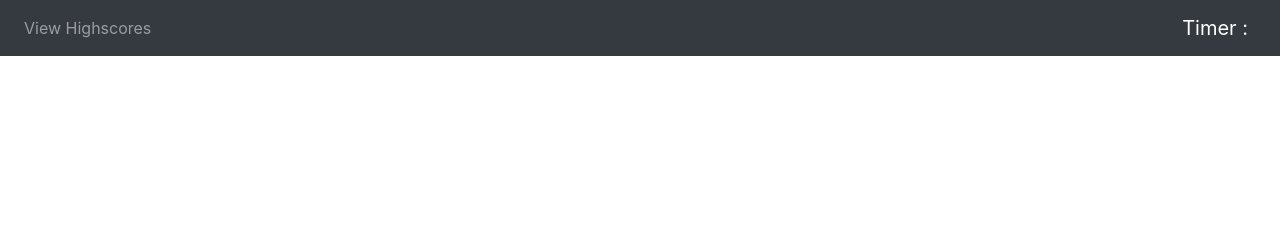
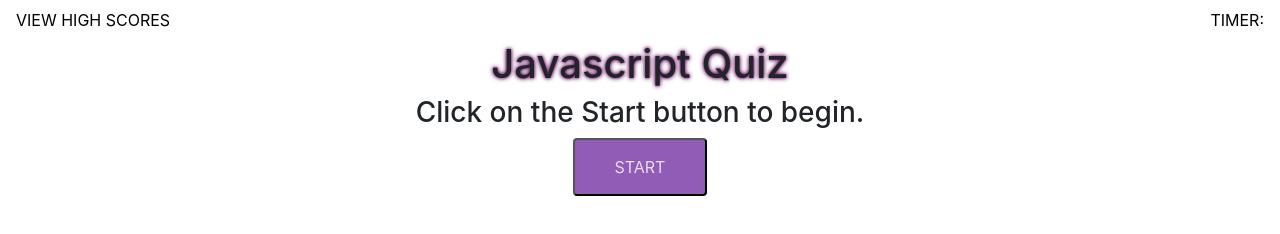
Before and after one commit to RimaOdolski/CodeQuiz, a plain HTML site: page index.html in a window 1280 px wide. Drawn offline with nearby package versions, Linux system fonts and the light colour scheme.

Commit message:
add styling to quiz

```diff
--- a/index.html
+++ b/index.html
@@ -4,27 +4,48 @@
     <meta charset="UTF-8">
     <meta name="viewport" content="width=device-width, initial-scale=1.0">
     <meta http-equiv="X-UA-Compatible" content="ie=edge">
+    <link rel="stylesheet" href="./style.css" />
     <link rel="stylesheet" href="https://stackpath.bootstrapcdn.com/bootstrap/4.1.3/css/bootstrap.min.css" integrity="sha384-MCw98/SFnGE8fJT3GXwEOngsV7Zt27NXFoaoApmYm81iuXoPkFOJwJ8ERdknLPMO" crossorigin="anonymous">
     <link rel="stylesheet" href="./style.css" />
     <title> Coding Quiz </title>
+    <style>
+        .hide {
+            display: none;
+        }
+        ul {
+            list-style: none;
+        }
+    </style>
 </head>
 <body>
-    <nav class="navbar navbar-expand-sm bg-dark navbar-dark">
-          <!-- Link to View highscores-->
+
+    <nav class="navbar navbar-expand-sm">
+        <!-- Link to view high scores. -->
         <ul class="navbar-nav mr-auto">
-            <li class="nav-item">
-                <a class="nav-link" href="#"> View Highscores</a>
+            <li>
+                <a id="score" href="#" style= "color:black"> VIEW HIGH SCORES</a>
             </li>
         </ul>
-                      <!-- Timer -->
+        <!-- Timer placement. -->
         <div class="navbar-nav ml-auto">
-            <a class="navbar-brand" href="#">Timer : </a>
+            <a id="timer" href="#" style= color:black>TIMER: </a>
         </div>
     </nav>
 
-    <!-- Main card where the questions will be loaded-->
-    <div class="container">
-        <div class="card-body"> </div>
+    <!-- Main body for the quizzes to appear. -->
+    <div class="intro">
+        <h1>Javascript Quiz</h1>
     </div>
+    <div id="quizSection">
+        <div id="quizMain">
+            <h3>Click on the Start button to begin.</h3>
+            <button type="button" id="startQuiz" onclick="nextQuestion(); startTimer();">Start</button>
+            <p></p>
+        </div>
+    </div>
+    <div id="status"> </div>
+
 </body>
+<script src="questions.js"></script>
+<script src="script.js"></script>
 </html>
--- a/questions.js
+++ b/questions.js
@@ -11,8 +11,8 @@ var questions = [
     },
     {
         title:"Inside which HTML element do we put the JavaScript?",
-        choices: ["<script>", "<javascript>", "<js>", "<element>" ],
-        answer: "<script>"
+        choices: ["script", "javascript", "js", "element" ],
+        answer: "script"
     },
     {
         title:"How do you write \"Hello World\" in an alert box?",
@@ -23,4 +23,5 @@ var questions = [
         title:"Where is Waldo?",
         choices: ["Antartica", "studying to be a web developer", "minding his own business"],
         answer: "studying to be a web developer"
-    };
+    },
+];
--- a/script.js
+++ b/script.js
@@ -0,0 +1,100 @@
+var timeLeft = 50;
+var currentQuestion = 0;
+var audio = new Audio(
+  "http://soundbible.com/mp3/Audience_Applause-Matthiew11-1206899159.mp3"
+);
+var score = 0;
+
+function nextQuestion() {
+  // This wipes away the quizMain section when the quiz starts.
+  quizMain.innerHTML = "";
+
+  questions.forEach(function(questionsList, index) {
+    var quizBlock = document.createElement("quizBlock");
+
+    if (currentQuestion != index) {
+      quizBlock.setAttribute("class", "hide");
+    }
+
+    // We're creating a questions field in h1.
+    var questionField = document.createElement("h1");
+    questionField.textContent = questionsList.title;
+
+    // We're creating a choices field in ul.
+    var ul = document.createElement("ul");
+
+    // For each choice, create a new line and button that will later be inserted into ul.
+    questionsList.choices.forEach(function(choiceList) {
+      var li = document.createElement("li");
+      var btn = document.createElement("button");
+      btn.textContent = choiceList;
+      btn.addEventListener("click", submitAnswer);
+
+      // We're assigning the choice list to the button and then to the line and then to the ul section.
+      li.append(btn);
+      ul.append(li);
+    });
+
+    // Append questionsField and ul to quizMain.
+    quizBlock.append(questionField);
+    quizBlock.append(ul);
+    quizMain.append(quizBlock);
+
+    // Allow users to select one of the choices.
+    function submitAnswer() {
+      var choicesList = document.getElementsByTagName("button");
+
+      for (var i = 0; i < choicesList.length; i++) {
+        choicesList[i].onclick = function() {
+          var selectedAnswer = this.innerHTML;
+          var questionsLength = questions.length - 1;
+          console.log("index:" + index);
+          console.log("array length:" + questionsLength);
+
+           if (index == questionsLength) {
+              document.getElementById("quizMain").innerHTML = "";
+              document.getElementById("score").innerHTML = "High Score: " + score;
+              timeLeft = 0;
+           }
+           else {
+              var correctAnswer = questionsList.answer;
+              if (correctAnswer === selectedAnswer) {
+                score += 10;
+                document.getElementById("score").innerHTML =
+                "High Score: " + score;
+                document.getElementById("status").innerHTML =
+                  "Correct Answer";
+                audio.play();
+                currentQuestion++;
+                nextQuestion();
+              } else {
+                document.getElementById("status").innerHTML = "Wrong Answer!";
+                penalizeTimer();
+                currentQuestion++;
+                nextQuestion();
+
+              }
+           }
+        };
+      }
+    }
+  });
+}
+
+// This starts the timer.
+function startTimer() {
+  var downloadTimer = setInterval(function() {
+    document.getElementById("timer").innerHTML = "Timer: " + timeLeft;
+    timeLeft -= 1;
+    if (timeLeft <= 0) {
+      clearInterval(downloadTimer);
+      document.getElementById("timer").innerHTML = "Finished.";
+    }
+  }, 1000);
+}
+
+// If the answer is wrong, penalize the remaining time.
+function penalizeTimer() {
+  timeLeft -= 10;
+  document.getElementById("timer").innerHTML = "Timer: " + timeLeft;
+}
--- a/style.css
+++ b/style.css
@@ -0,0 +1,27 @@
+
+
+button {
+    text-decoration: none;
+    color: rgba(255, 255, 255, 0.8);
+    background: rgb(145, 92, 182);
+    padding: 15px 40px;
+    border-radius: 4px;
+    font-weight: normal;
+    text-transform: uppercase;
+    transition: all 0.2s ease-in-out;
+}
+
+h1{
+text-align: center;
+text-shadow: 0 0 3px rgb(145, 30, 135), 0 0 5px rgb(80, 8, 76);
+
+}
+
+#quizSection{
+    text-align: center;
+}
+
+nav{
+
+    background-color: white !important;
+}
```
